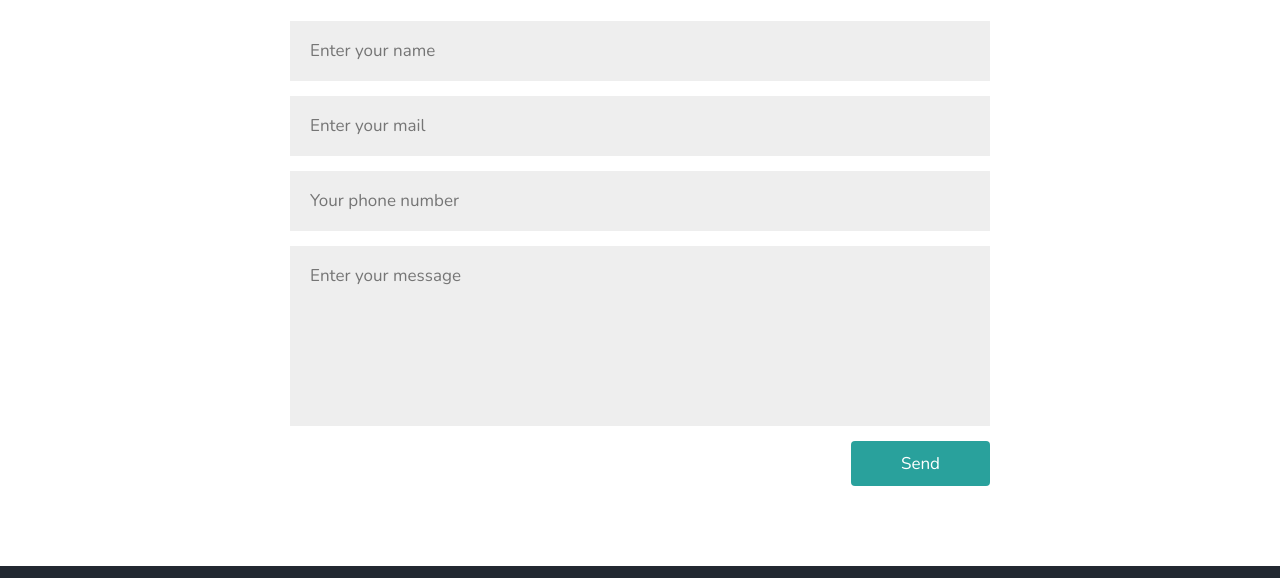
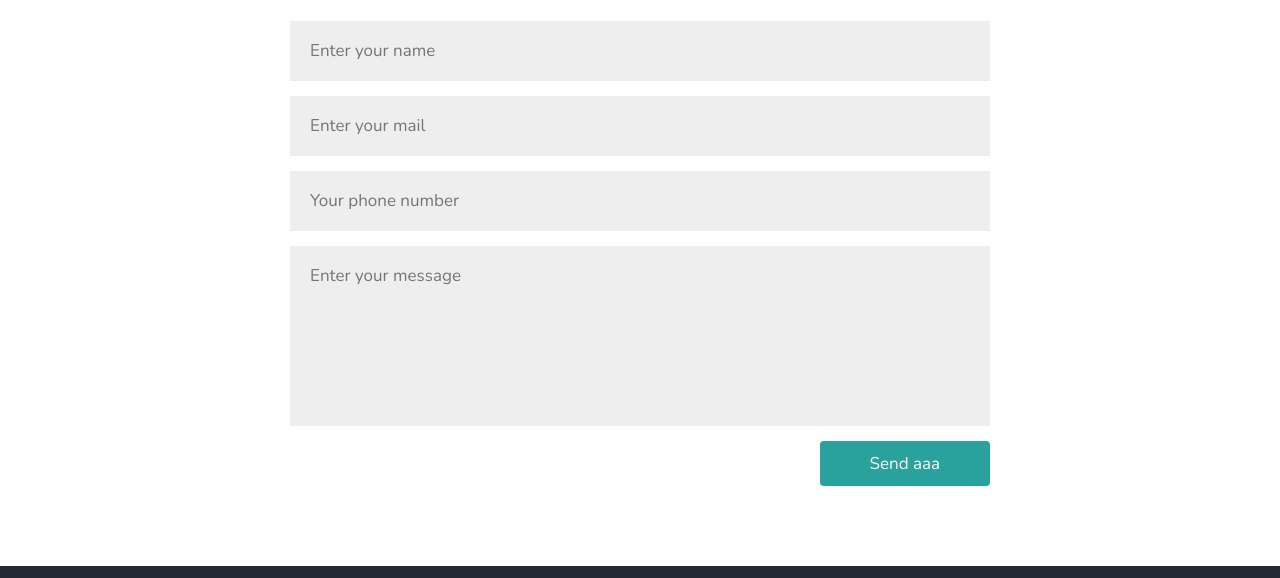
Before and after one commit to tunguyenba88/first-app, a plain HTML site: page contact.html in a window 1280 px wide. Shown: the part 374-952 px from the top of the page. Drawn offline with nearby package versions, Linux system fonts and the light colour scheme.

Commit message:
Update contact.html

```diff
--- a/contact.html
+++ b/contact.html
@@ -80,7 +80,7 @@ Author URL: http://w3layouts.com
                             placeholder="Enter your message" required=""></textarea>
                     </div>
                     <div class="text-right">
-                        <button class="btn-primary btn primary-btn-style">Send</button>
+                        <button class="btn-primary btn primary-btn-style">Send aaa</button>
                     </div>
                 </form>
             </div>
```
